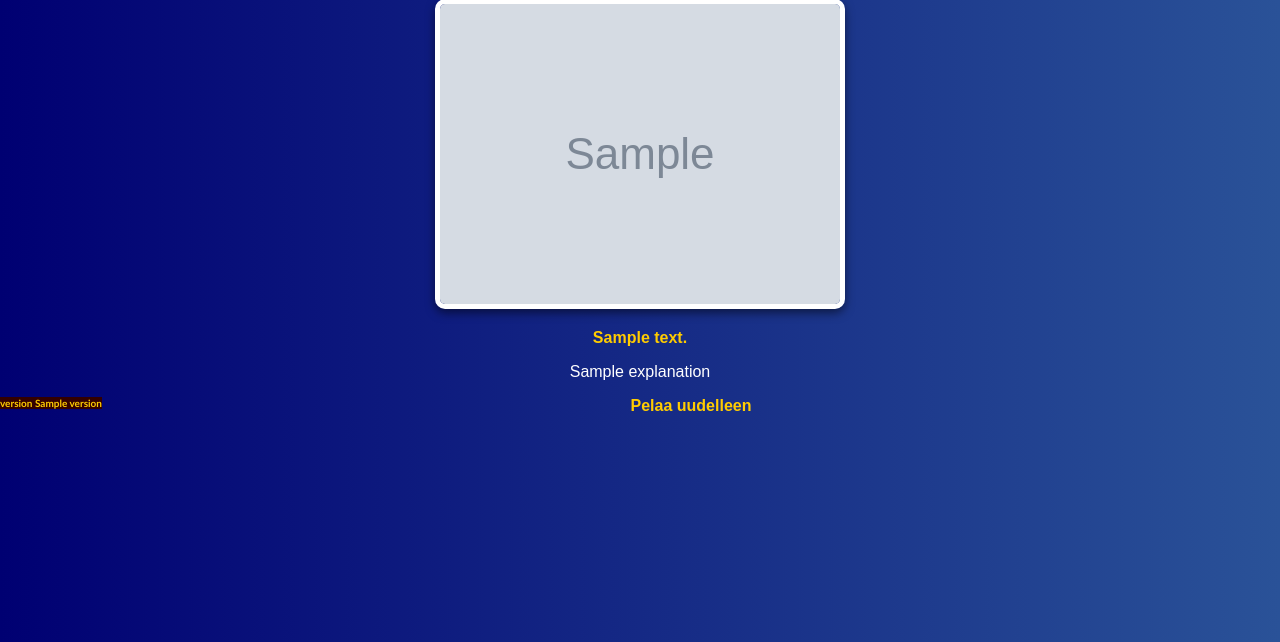
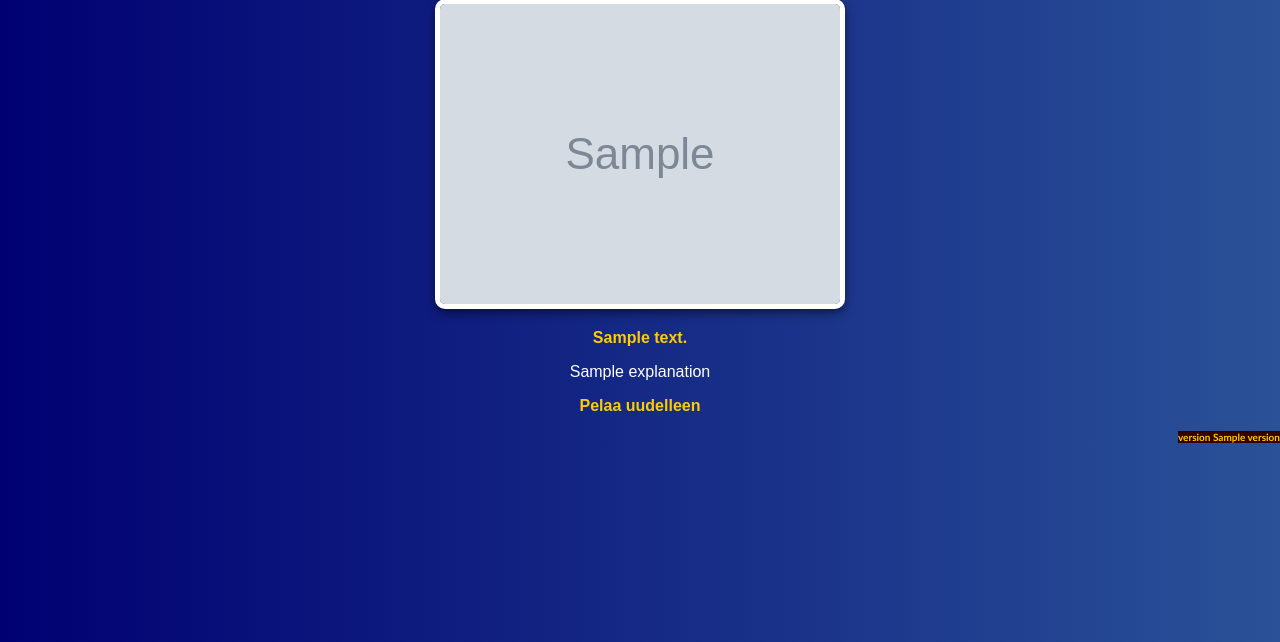
Before and after one commit to emehtata/wikikuvavisa, a Flask app: template app/templates/result.html in a window 1280 px wide. Shown: the part 113-755 px from the top of the page. Run offline with Flask 3, Linux system fonts and the light colour scheme; the template is opened without the code that fills it: most values are stand-ins (such as "Sample title", 1, 10 or a date in 2020); grey boxes marked "Sample" are stand-in pictures.

Commit message:
Move version info to right corner

```diff
--- a/app/__version__.py
+++ b/app/__version__.py
@@ -1 +1 @@
-version='0.2-3-ge2b0b69'
+version='0.2-5-ga9b8e73'
--- a/app/static/style.css
+++ b/app/static/style.css
@@ -129,7 +129,7 @@ a:hover {
 
 /* Footer styles */
 footer {
-  float: left;
+  float: right;
   font-size: 75%;
   font-family: "Trebuchet MS", verdana, arial;
   color: #ffffff;
--- a/app/templates/result.html
+++ b/app/templates/result.html
@@ -19,7 +19,9 @@
             {{ explanation }}
         </p>
     {% endif %}
+<p>
     <a href="/">Pelaa uudelleen</a>
+</p>
 </body>
 <footer>
 <p><a href="https://github.com/emehtata/wikikuvavisa">version {{ version }}</a></p>
```
